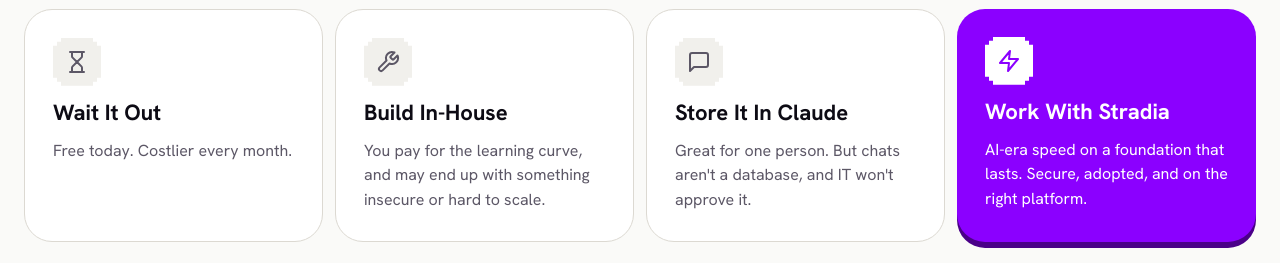
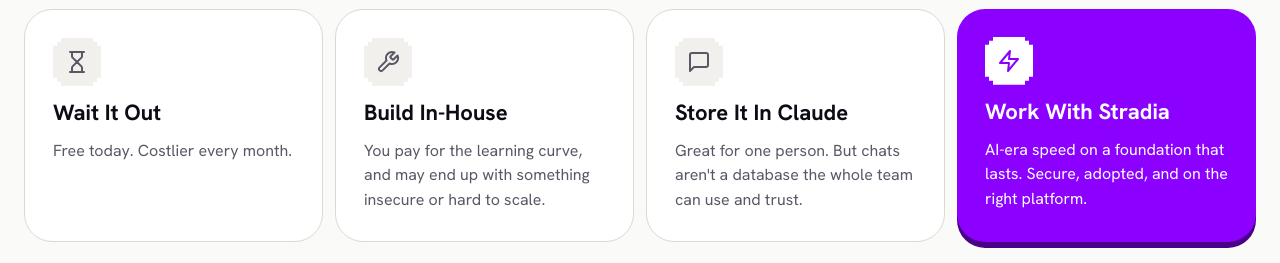
Before and after one commit to berdaniera/stradiapartners.com, a plain HTML site: page index.html in a window 1280 px wide. Shown: the part 2540-2803 px from the top of the page. Drawn offline with Linux system fonts and the light colour scheme.

Commit message:
Update alternatives section copy for Store It In Claude
Co-Authored-By: Claude Sonnet 5.5 <noreply@anthropic.com>

```diff
--- a/index.html
+++ b/index.html
@@ -466,7 +466,7 @@ img,svg{max-width:100%}
       <div style="border: 1px solid #DCD9D2; border-radius: 28px; padding: 28px; display: flex; flex-direction: column; gap: 12px; background: #FFFFFF;">
         <span class="px" style="width: 48px; height: 48px; background: #F1F0EC; display: flex; align-items: center; justify-content: center;"><svg class="ic" aria-hidden="true" focusable="false" style="color: #5C5766;"><use href="#i-chat"/></svg></span>
         <span style="font-weight: 700; font-size: 22px;">Store It In Claude</span>
-        <span style="font-size: 16px; line-height: 1.55; color: #5C5766;">Great for one person. But chats aren't a database, and IT won't approve it.</span>
+        <span style="font-size: 16px; line-height: 1.55; color: #5C5766;">Great for one person. But chats aren't a database the whole team can use and trust.</span>
       </div>
       <div style="background: #8B00FF; color: #FFFFFF; border-radius: 28px; padding: 28px; display: flex; flex-direction: column; gap: 12px; position: relative; box-shadow: 0 6px 0 #4A0088;">
         <svg class="sprite tw" width="21" height="21" viewBox="0 0 7 7" aria-hidden="true" style="position: absolute; right: 24px; top: 24px;"><g fill="#FFFFFF"><rect x="3" y="0" width="1" height="2"></rect><rect x="0" y="2" width="7" height="1"></rect><rect x="1" y="3" width="5" height="1"></rect><rect x="2" y="4" width="3" height="1"></rect><rect x="1" y="5" width="2" height="1"></rect><rect x="4" y="5" width="2" height="1"></rect><rect x="1" y="6" width="1" height="1"></rect><rect x="5" y="6" width="1" height="1"></rect></g></svg>
```
